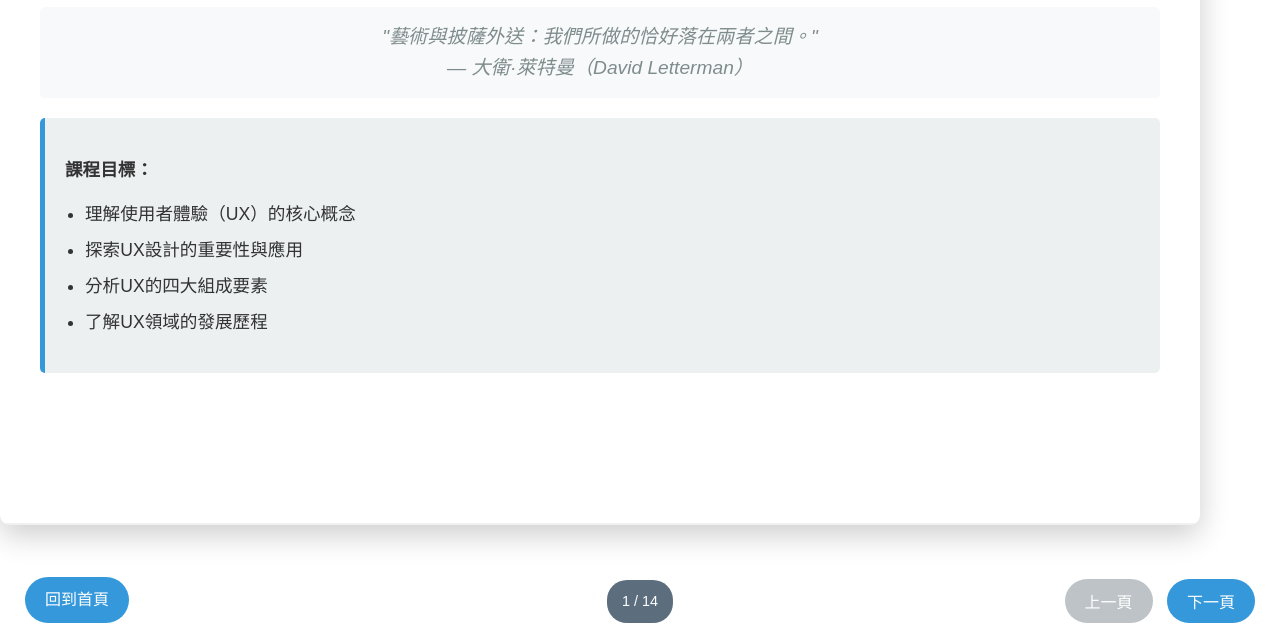
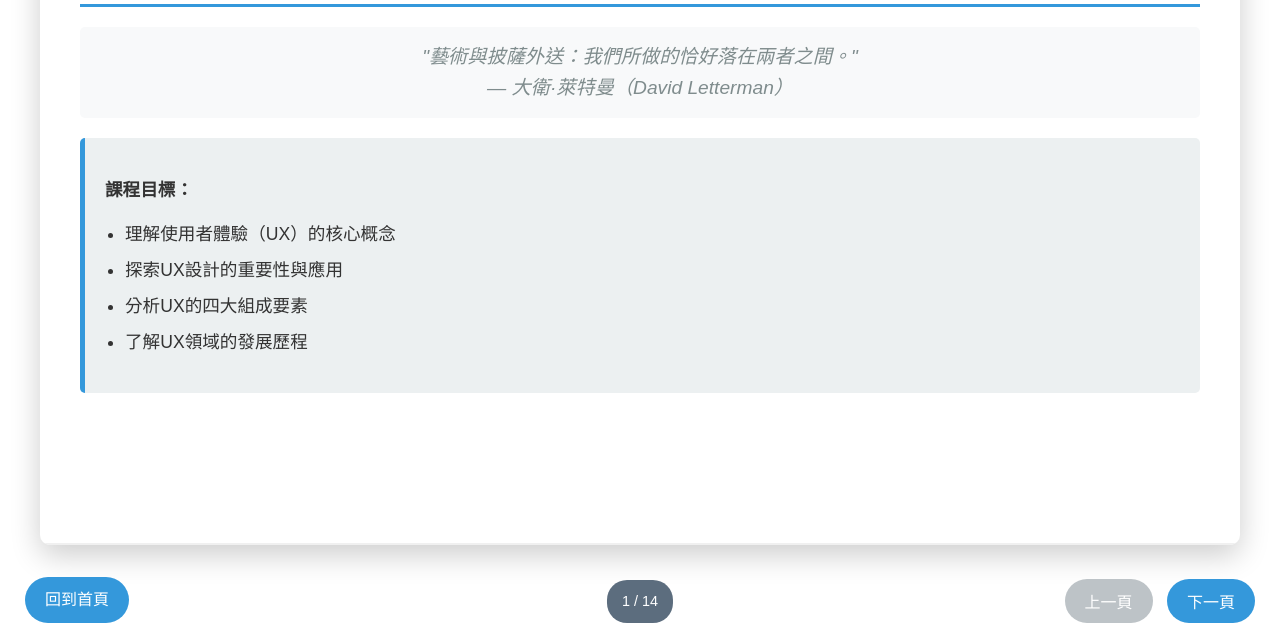
Before and after one commit to wandafeng/UX3, a plain HTML site: page chapter1.html in a window 1280 px wide. Shown: the part 157-800 px from the top of the page. Drawn offline with Linux system fonts and the light colour scheme.

Commit message:
Update chapter1.html

```diff
--- a/chapter1.html
+++ b/chapter1.html
@@ -16,7 +16,8 @@
 
         .presentation-container {
             max-width: 1200px;
-            margin: 20 auto;
+            /* 修改後的上邊距 */
+            margin: 20px auto;
             background: white;
             box-shadow: 0 10px 30px rgba(0,0,0,0.2);
             border-radius: 10px;
```
